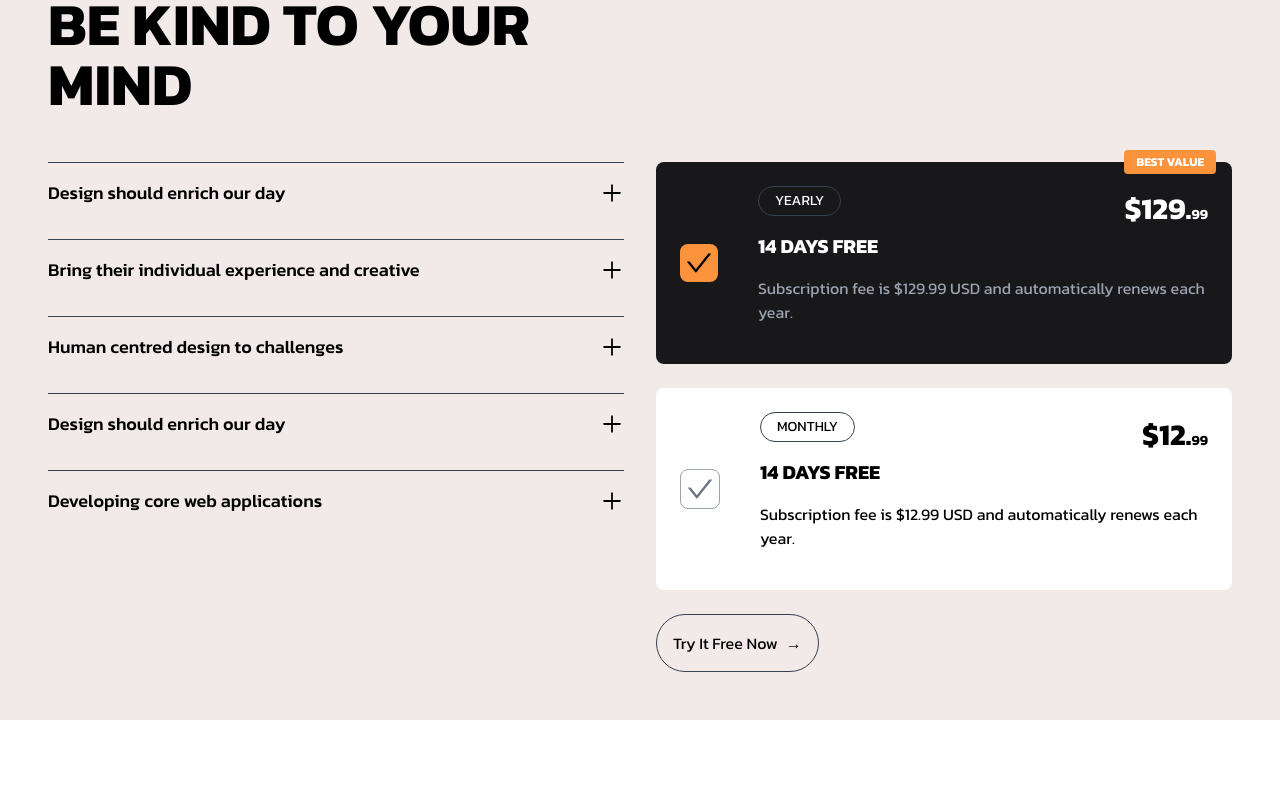
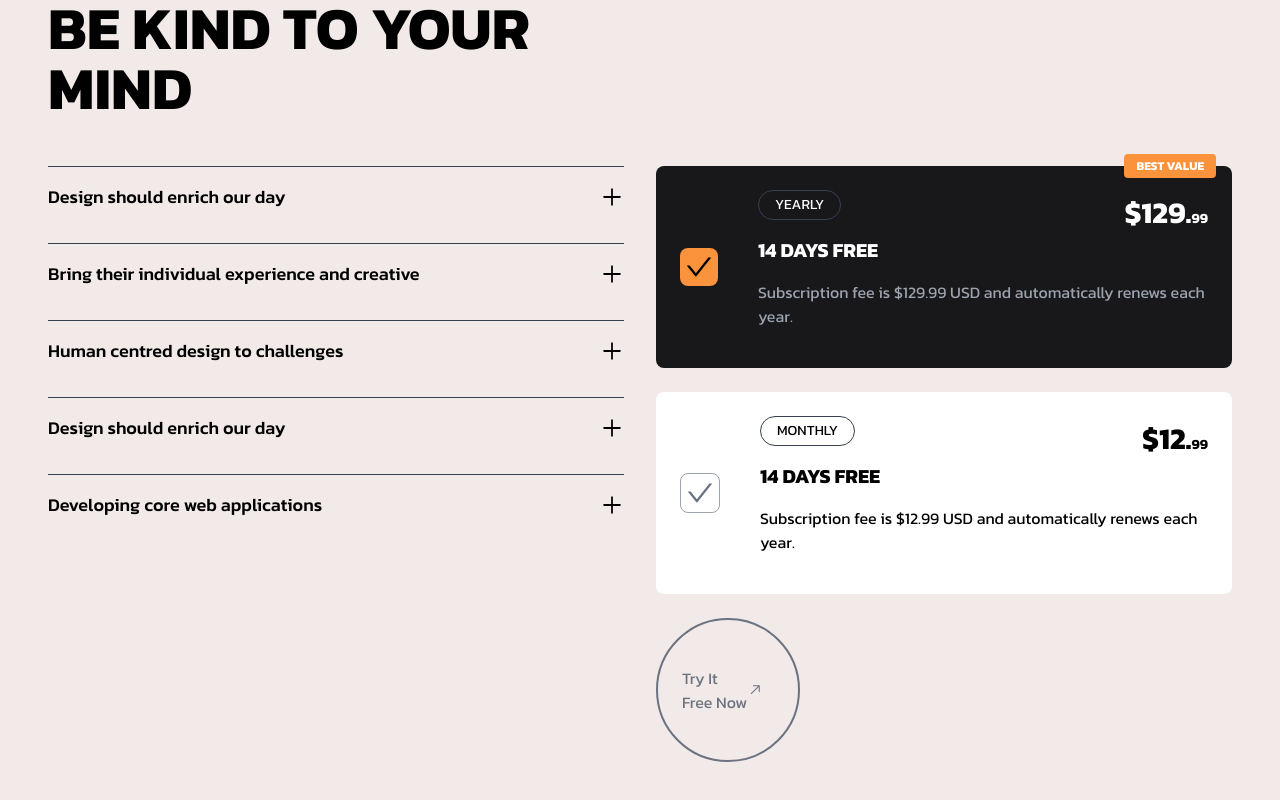
Before and after one commit to mdanamulhasan201/axtra-next-agency-scaleup-, a React (Vite) app: page / in a window 1280 px wide. Shown: the part 9273-10073 px from the top of the page. Before the commit the page ends 9993 px from the top, so only its background shows below. Built offline with nearby package versions, Linux system fonts and the light colour scheme.

Commit message:
Pricing Table button added

```diff
--- a/src/components/Home/PricingTable.jsx
+++ b/src/components/Home/PricingTable.jsx
@@ -1,13 +1,15 @@
 import { useEffect, useRef, useState } from 'react';
-
+import gsap from 'gsap';
+// import { ScrollTrigger } from 'gsap/ScrollTrigger';
 import { AiOutlinePlus, AiOutlineMinus, AiOutlineCheck } from 'react-icons/ai';
+import { RxArrowTopRight } from 'react-icons/rx';
 import { useSelector } from 'react-redux';
 
 const PricingTable = () => {
-
+    const buttonRef = useRef(null);
     const [expandedItem, setExpandedItem] = useState(null);
     const isDarkMode = useSelector((state) => state.darkMode.isDarkMode);
-
+    const [position, setPosition] = useState({ x: 0, y: 0 });
 
     const toggleAccordion = (index) => {
         setExpandedItem(expandedItem === index ? null : index);
@@ -21,6 +23,31 @@ const PricingTable = () => {
         { title: "Developing core web applications", content: "Building robust and scalable web applications with modern technologies" }
     ];
 
+
+    const handleMouseEnter = () => {
+        gsap.to(buttonRef.current, {
+            scale: 1.1,
+            duration: 0.3,
+            ease: 'power2.out',
+        });
+    };
+
+    const handleMouseLeave = () => {
+        gsap.to(buttonRef.current, {
+            scale: 1,
+            duration: 0.3,
+            ease: 'power2.out',
+        });
+        setPosition({ x: 0, y: 0 });
+    };
+
+    const handleMouseMove = (e) => {
+        const rect = e.target.getBoundingClientRect();
+        const x = e.clientX - rect.left - rect.width / 2;
+        const y = e.clientY - rect.top - rect.height / 2;
+        setPosition({ x, y });
+    };
+
     return (
         <div
 
@@ -29,7 +56,7 @@ const PricingTable = () => {
             <div className="max-w-screen-xl mx-auto">
                 {/* Header Section */}
                 <div className="mb-12">
-                    <h2 className="text-sm uppercase tracking-wider mb-4">PRICING TABLE</h2>
+                    <h2 className="text-md uppercase tracking-wider mb-4 ">Pricing Table</h2>
                     <h1 className="text-4xl md:text-5xl lg:text-6xl font-bold mb-8">BE KIND TO YOUR<br />MIND</h1>
                 </div>
 
@@ -41,7 +68,7 @@ const PricingTable = () => {
                             <div key={index} className="border-t border-gray-700">
                                 <button
                                     onClick={() => toggleAccordion(index)}
-                                    className="w-full py-4 flex items-center justify-between text-left hover:text-gray-300 transition-colors"
+                                    className="w-full py-4 flex items-center justify-between text-left hover:text-gray-500 transition-colors"
                                 >
                                     <span className="text-lg font-medium">{item.title}</span>
                                     {expandedItem === index ? (
@@ -116,10 +143,31 @@ const PricingTable = () => {
                         </div>
 
                         {/* Try It Button */}
-                        <button className="group relative overflow-hidden rounded-full border border-gray-700 p-4 flex items-center gap-2 hover:border-gray-500 transition-colors">
-                            <span>Try It Free Now</span>
-                            <span className="transform group-hover:translate-x-1 transition-transform">→</span>
-                        </button>
+                        <div className="my-16">
+                            <button
+                                ref={buttonRef}
+                                className="relative px-6 py-3 border-2 border-gray-500 text-gray-500 w-36 h-36 rounded-full bg-transparent overflow-hidden group"
+                                style={{
+                                    transform: `translate(${position.x}px, ${position.y}px)`,
+                                    transition: 'transform 0.3s ease',
+                                }}
+                                onMouseEnter={handleMouseEnter}
+                                onMouseMove={handleMouseMove}
+                                onMouseLeave={handleMouseLeave}
+                            >
+                                <span
+                                    className={`absolute inset-0  rounded-full transition-all duration-300 ease-in-out transform scale-0 group-hover:scale-150  ${isDarkMode ? " bg-white" : "bg-[#171717] text-white"}`}
+                                    style={{
+                                        zIndex: -1,
+                                    }}
+                                ></span>
+                                <span className="relative text-start flex items-center capitalize  transition-colors duration-300 ease-in-out">
+                                    Try it <br />
+                                    free now
+                                    <RxArrowTopRight />
+                                </span>
+                            </button>
+                        </div>
                     </div>
                 </div>
             </div>
```
